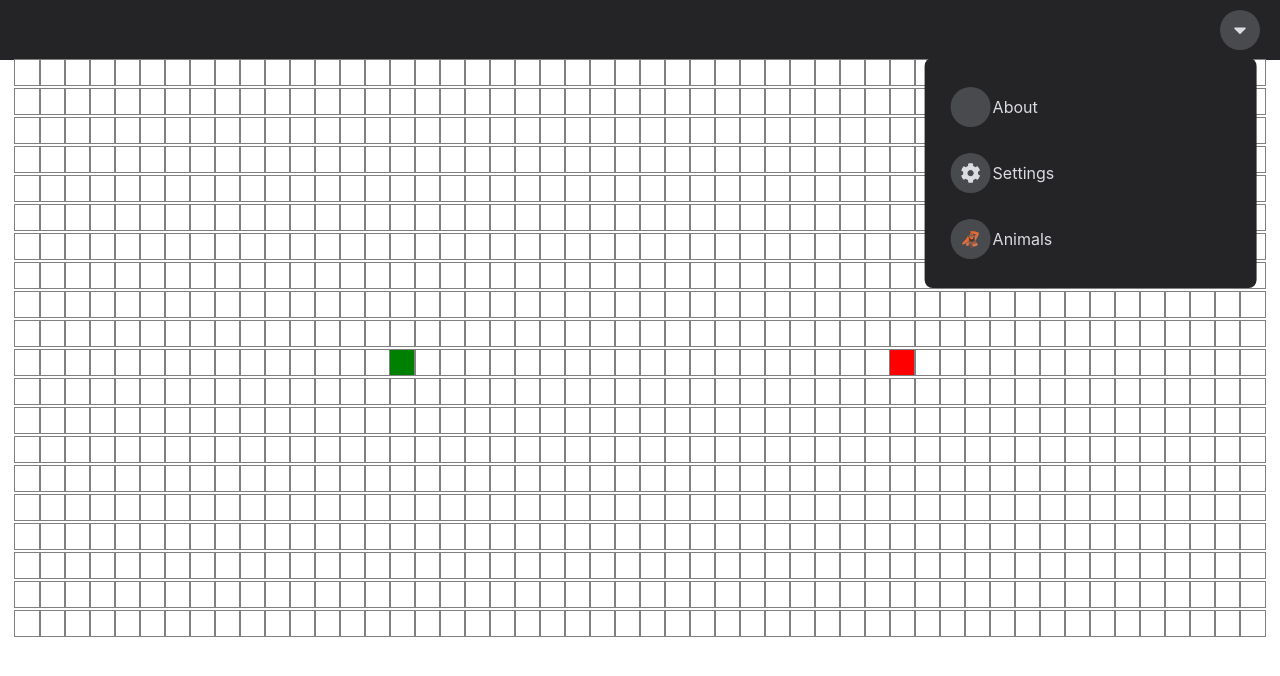
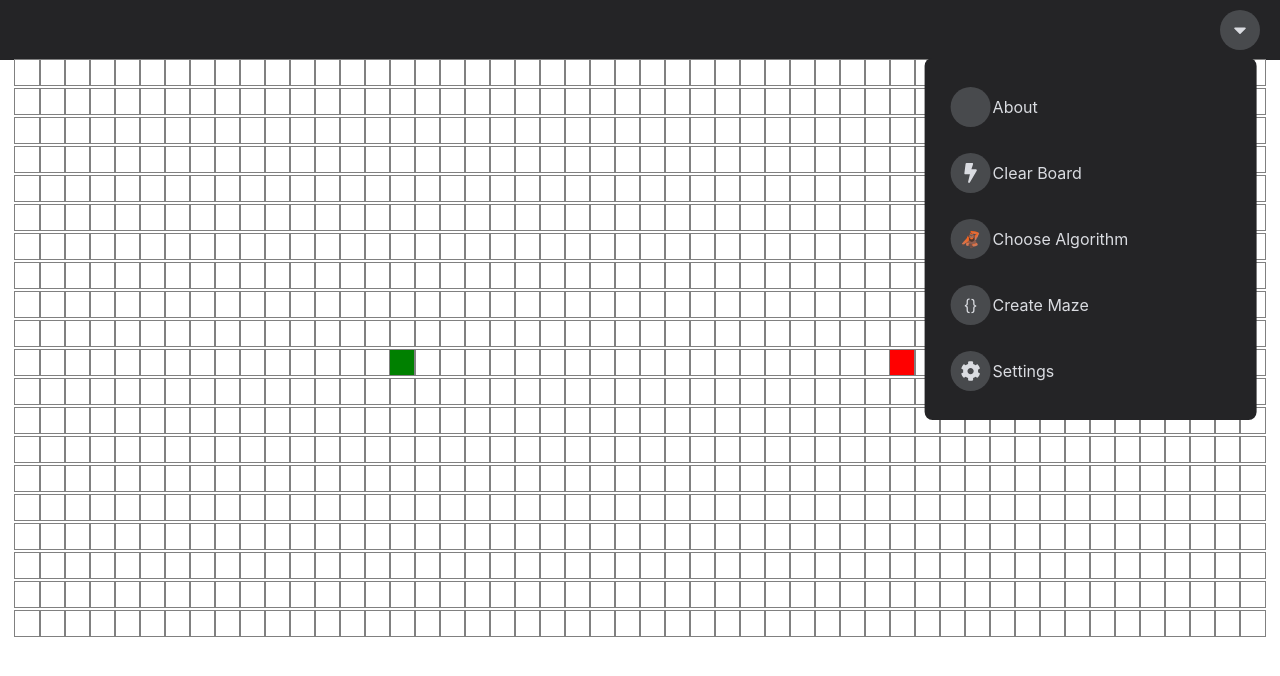
Before and after one commit to TakuHazard/PathFinderVisualizingTool, a React (Create React App) app: page / in a window 1280 px wide. Both pictures are taken after a click on the link 1240 px from the left and 30 px from the top of the page. Shown: the top 676 px of the page. Built offline with nearby package versions, Linux system fonts and the light colour scheme.

Commit message:
Added more options to drop down menu

```diff
--- a/src/PathfindingVisualizer/Navbar.js
+++ b/src/PathfindingVisualizer/Navbar.js
@@ -22,6 +22,16 @@ export function Navbar(props){
 
 export function NavItem(props){
     const [open,setOpen] = useState(false)
+    if(props.icon == null){
+        return (
+            <li className = "nav-item">
+                <a href = "#" className = "icon-button" onClick = {()=> setOpen(!open)}>
+
+                </a>
+                {open && props.children}
+            </li>
+        )
+    }
     return(
         <li className = "nav-item">
             <a href = "#" className = "icon-button" onClick = {()=> setOpen(!open)}>
@@ -68,17 +78,28 @@ export function DropdownMenu() {
           <div className="menu">
             <DropdownItem>About</DropdownItem>
             <DropdownItem
+                leftIcon = {<BoltIcon/>}
+            >Clear Board
+            </DropdownItem>
+            <DropdownItem
+              leftIcon="🦧"
+              rightIcon={<ChevronIcon />}
+              goToMenu="algorithms">
+              Choose Algorithm
+            </DropdownItem>
+            <DropdownItem
+                leftIcon = "{}"
+                rightIcon = {<ChevronIcon />}
+                goToMenu = "createMaze">
+            Create Maze
+            </DropdownItem>
+            <DropdownItem
               leftIcon={<CogIcon />}
               rightIcon={<ChevronIcon />}
               goToMenu="settings">
               Settings
             </DropdownItem>
-            <DropdownItem
-              leftIcon="🦧"
-              rightIcon={<ChevronIcon />}
-              goToMenu="animals">
-              Animals
-            </DropdownItem>
+
 
           </div>
         </CSSTransition>
@@ -91,29 +112,44 @@ export function DropdownMenu() {
           onEnter={calcHeight}>
           <div className="menu">
             <DropdownItem goToMenu="main" leftIcon={<ArrowIcon />}>
-              <h2>Pathfinder Visualizer Tool</h2>
+              <h2>Settings</h2>
             </DropdownItem>
-            <DropdownItem leftIcon={<BoltIcon />}>HTML</DropdownItem>
-            <DropdownItem leftIcon={<BoltIcon />}>CSS</DropdownItem>
-            <DropdownItem leftIcon={<BoltIcon />}>JavaScript</DropdownItem>
-            <DropdownItem leftIcon={<BoltIcon />}>Awesome!</DropdownItem>
+            <DropdownItem leftIcon={<BoltIcon />}>Speed</DropdownItem>
+            <DropdownItem leftIcon={<BoltIcon />}>Music</DropdownItem>
           </div>
         </CSSTransition>
 
         <CSSTransition
-          in={activeMenu === 'animals'}
+          in={activeMenu === 'algorithms'}
           timeout={500}
           classNames="menu-secondary"
           unmountOnExit
           onEnter={calcHeight}>
           <div className="menu">
             <DropdownItem goToMenu="main" leftIcon={<ArrowIcon />}>
-              <h2>Animals</h2>
+              <h2>Algorithms</h2>
             </DropdownItem>
-            <DropdownItem leftIcon="🦘">Kangaroo</DropdownItem>
-            <DropdownItem leftIcon="🐸">Frog</DropdownItem>
-            <DropdownItem leftIcon="🦋">Horse?</DropdownItem>
-            <DropdownItem leftIcon="🦔">Hedgehog</DropdownItem>
+            <DropdownItem leftIcon="🦘">Djikstra's Algorithm</DropdownItem>
+            <DropdownItem leftIcon="🐸">A-star Algorithm</DropdownItem>
+            <DropdownItem leftIcon="🦋">Depth First</DropdownItem>
+            <DropdownItem leftIcon="🦔">Breadth First</DropdownItem>
+          </div>
+        </CSSTransition>
+
+        <CSSTransition
+          in={activeMenu === 'createMaze'}
+          timeout={500}
+          classNames="menu-secondary"
+          unmountOnExit
+          onEnter={calcHeight}>
+          <div className="menu">
+            <DropdownItem goToMenu="main" leftIcon={<ArrowIcon />}>
+              <h2>Create Maze</h2>
+            </DropdownItem>
+            <DropdownItem leftIcon="🦘">Randomized Maze</DropdownItem>
+            <DropdownItem leftIcon="🐸">Kruskal's</DropdownItem>
+            <DropdownItem leftIcon="🦋">Prim's</DropdownItem>
+            <DropdownItem leftIcon="🦔">Recursive Backtracker</DropdownItem>
           </div>
         </CSSTransition>
       </div>
--- a/src/PathfindingVisualizer/PathfindingVisualizer.jsx
+++ b/src/PathfindingVisualizer/PathfindingVisualizer.jsx
@@ -61,7 +61,6 @@ export default class PathfindingVisualizer extends Component {
           <Navbar>
               <NavItem icon = {<Caret />}>
                 <DropdownMenu />
-
               </NavItem>
           </Navbar>
             {/* <button onClick = {()=> this.visualizeDijkstra()}> Visualize Dijkstra's Algorithm </button> */}
--- a/src/index.css
+++ b/src/index.css
@@ -56,6 +56,18 @@ a {
   justify-content: center;
 }
 
+.icon-rectangleButton{
+  --button-size : calc(var(--nav-size) * 0.5);
+  width : var(--button-size);
+  height : var(--button-size);
+  background-color: #484a4d;
+  padding : 5px;
+  margin : 2px;
+  display: flex;
+  align-items: center;
+  justify-content: center;
+  transition: filter 300ms;
+}
 .icon-button {
   --button-size : calc(var(--nav-size) * 0.5);
   width : var(--button-size);
```
